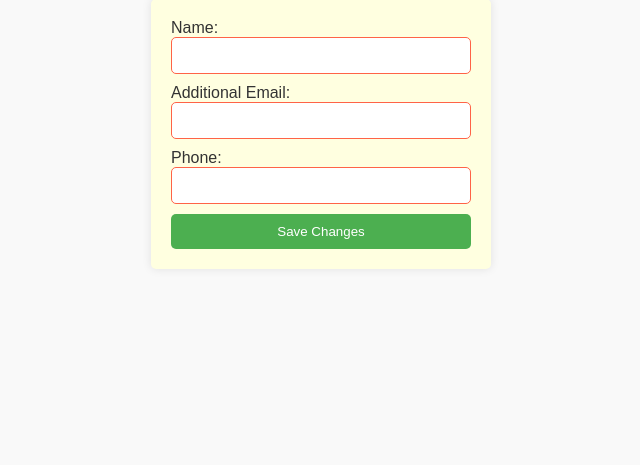
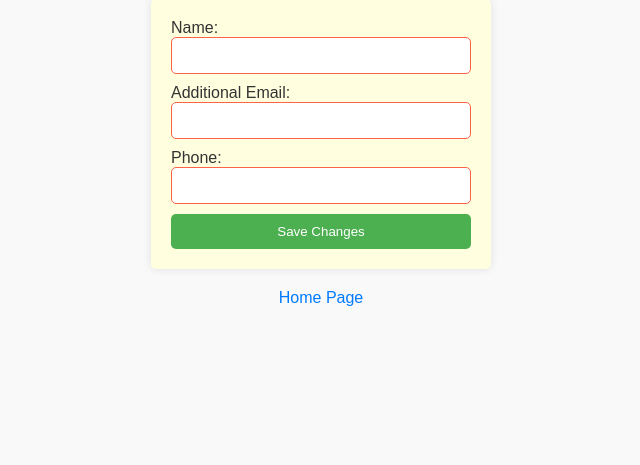
Before and after one commit to waph-team16/waph-teamproject, a PHP site: page /sprint-1/editprofileform.php in a window 1280 px wide. Shown: the part 167-632 px from the top of the page, without its empty margins (319-959 px from the left). Run offline with PHP 8.4, Linux system fonts and the light colour scheme; a user stored in the database is signed in.

Commit message:
Update editprofileform.php

```diff
--- a/sprint-1/editprofileform.php
+++ b/sprint-1/editprofileform.php
@@ -52,6 +52,16 @@
     .button:hover {
       background-color: #45a049; /* Darker green on hover */
     }
+            .home-link {
+            display: block;
+            text-align: center;
+            margin-top: 20px;
+            text-decoration: none;
+            color: #007bff; /* Blue link color */
+        }
+        .home-link:hover {
+            text-decoration: underline;
+        }
   </style>
 </head>
 <body>
@@ -70,5 +80,6 @@
     <!-- Add more fields as needed -->
     <button class="button" type="submit">Save Changes</button>
   </form>
+  <a href="index.php" class="home-link">Home Page</a>
 </body>
 </html>
```
